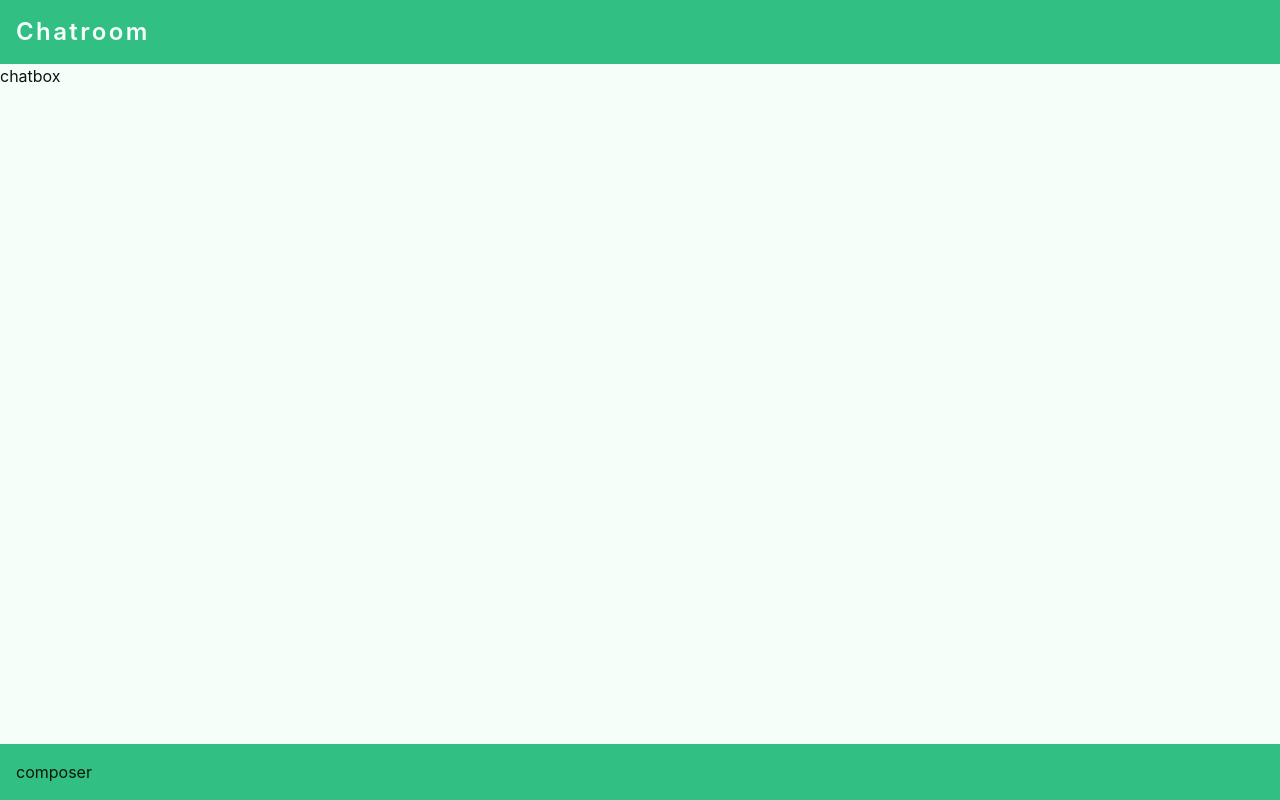
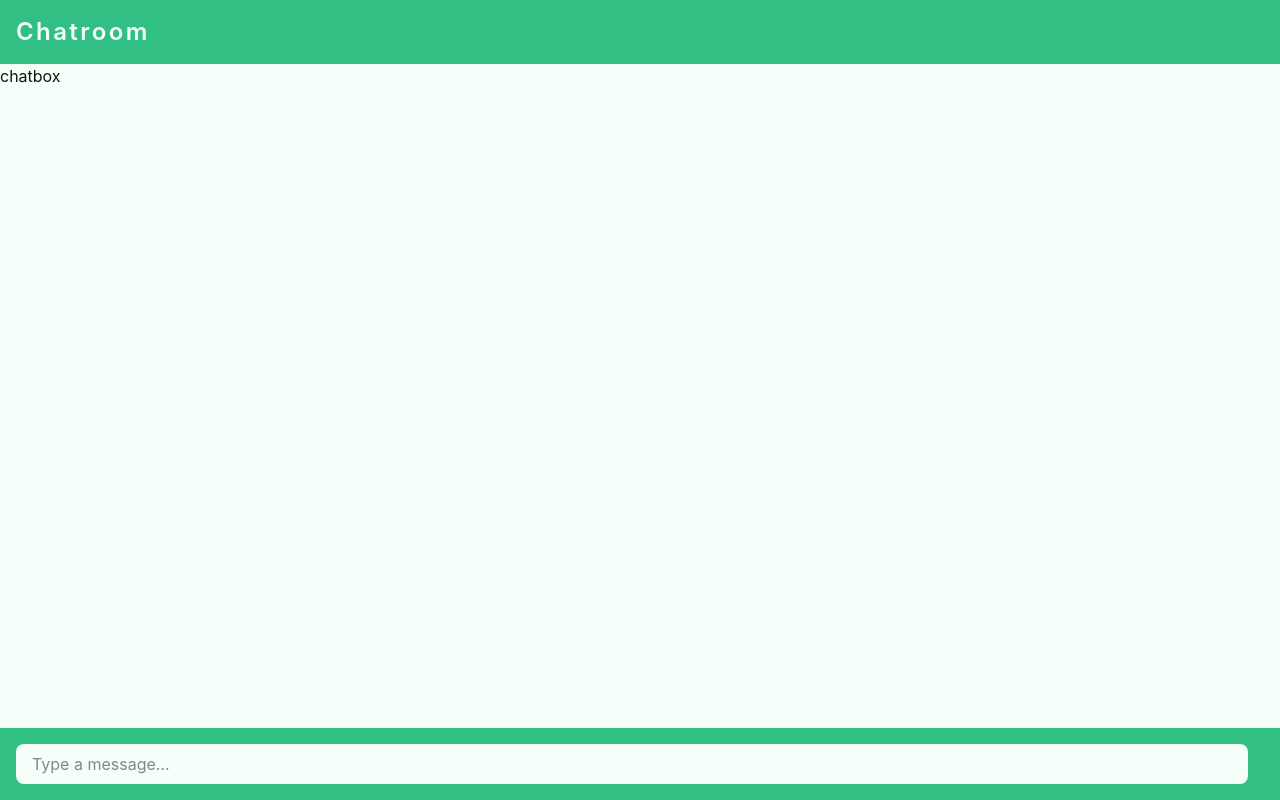
Before and after one commit to res-londres/chatroom, a React (Vite) app: page / in a window 1280 px wide. Built offline with nearby package versions, Linux system fonts and the light colour scheme; what @iconify/tailwind4 would draw is missing.

Commit message:
feat(ui): add composer component for chatbox

```diff
--- a/src/App.jsx
+++ b/src/App.jsx
@@ -1,8 +1,10 @@
+import Composer from './components/Composer';
+
 function App() {
   return (
     <div className="flex h-screen flex-col bg-[#F5FEF9] font-sans text-[#0D160E]">
       <header className="flex items-center justify-start gap-4 bg-[#32BF84] p-4 text-2xl font-semibold tracking-widest text-[#F5FEF9]">
-        <span className="icon-[ph--sidebar-simple] text-3xl md:hidden"></span>
+        <span className="icon-[ph--list-bold] text-4xl md:hidden"></span>
         <h1>Chatroom</h1>
       </header>
       <div className="flex flex-1 overflow-hidden">
@@ -11,7 +13,7 @@ function App() {
         </aside>
         <main className="flex flex-1 flex-col">
           <div className="flex flex-1 overflow-y-auto">chatbox</div>
-          <div className="flex-end bg-[#32BF84] p-4">composer</div>
+          <Composer />
         </main>
       </div>
     </div>
--- /dev/null
+++ b/src/components/Composer.jsx
@@ -0,0 +1,26 @@
+import { useRef } from 'react'
+
+function Composer() {
+  const textareaRef = useRef(null);
+
+  const handleInput = (event) => {
+    const textarea = event.target;
+    textarea.style.height = 'auto';
+    textarea.style.height = textarea.scrollHeight + 'px';
+  };
+
+  return (
+    <div className="flex items-center gap-4 bg-[#32BF84] p-4">
+      <textarea
+        ref={textareaRef}
+        rows={1}
+        onInput={handleInput}
+        placeholder="Type a message…"
+        className="w-full resize-none rounded-lg px-4 py-2 focus:outline-none focus:ring-2 focus:ring-[#269466] max-h-40 overflow-y-auto bg-[#F5FEF9]"
+      />
+      <span className="text-4xl icon-[ph--paper-plane-tilt-fill] text-[#1E392A]"></span>
+    </div>
+  );
+}
+
+export default Composer;
```
